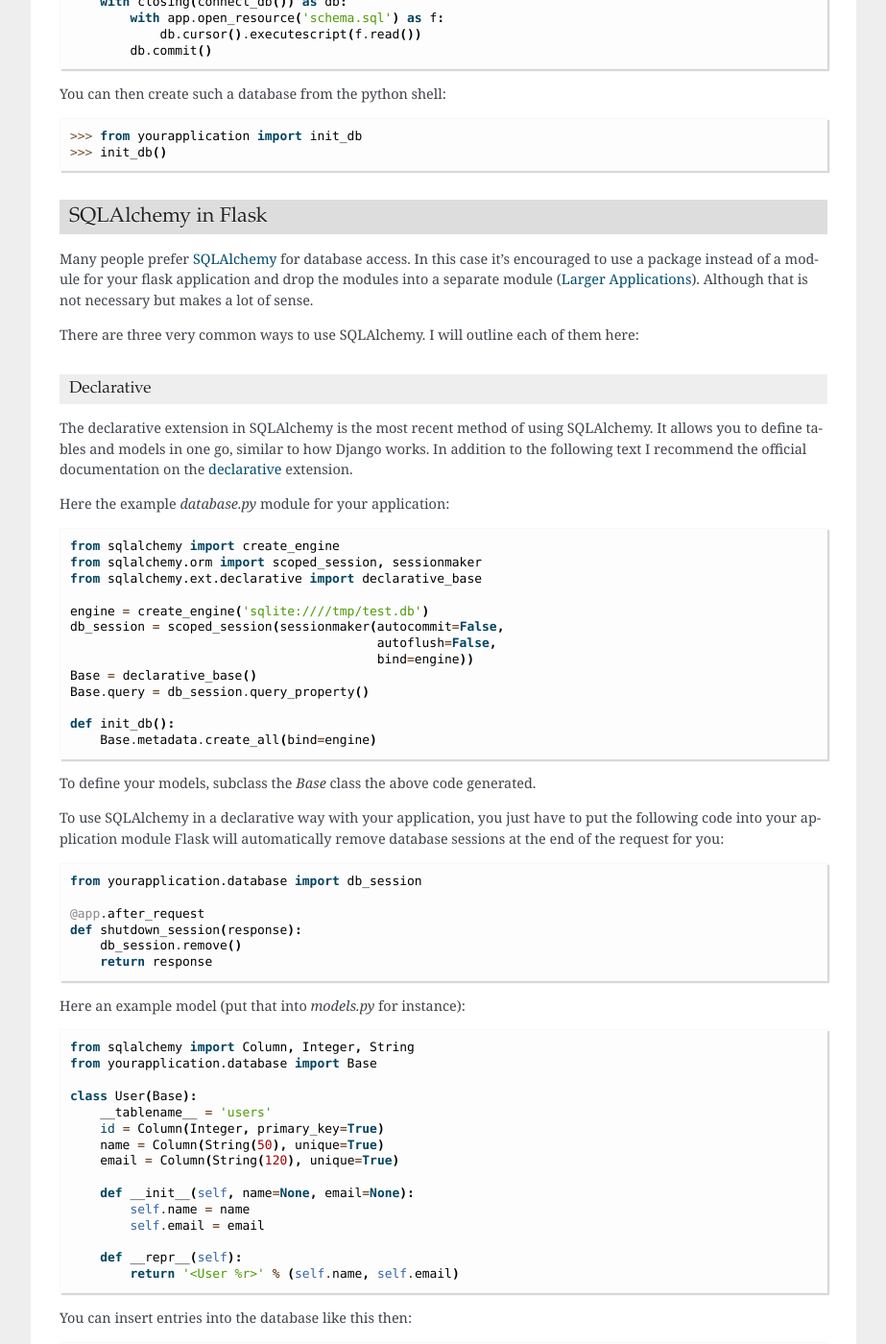
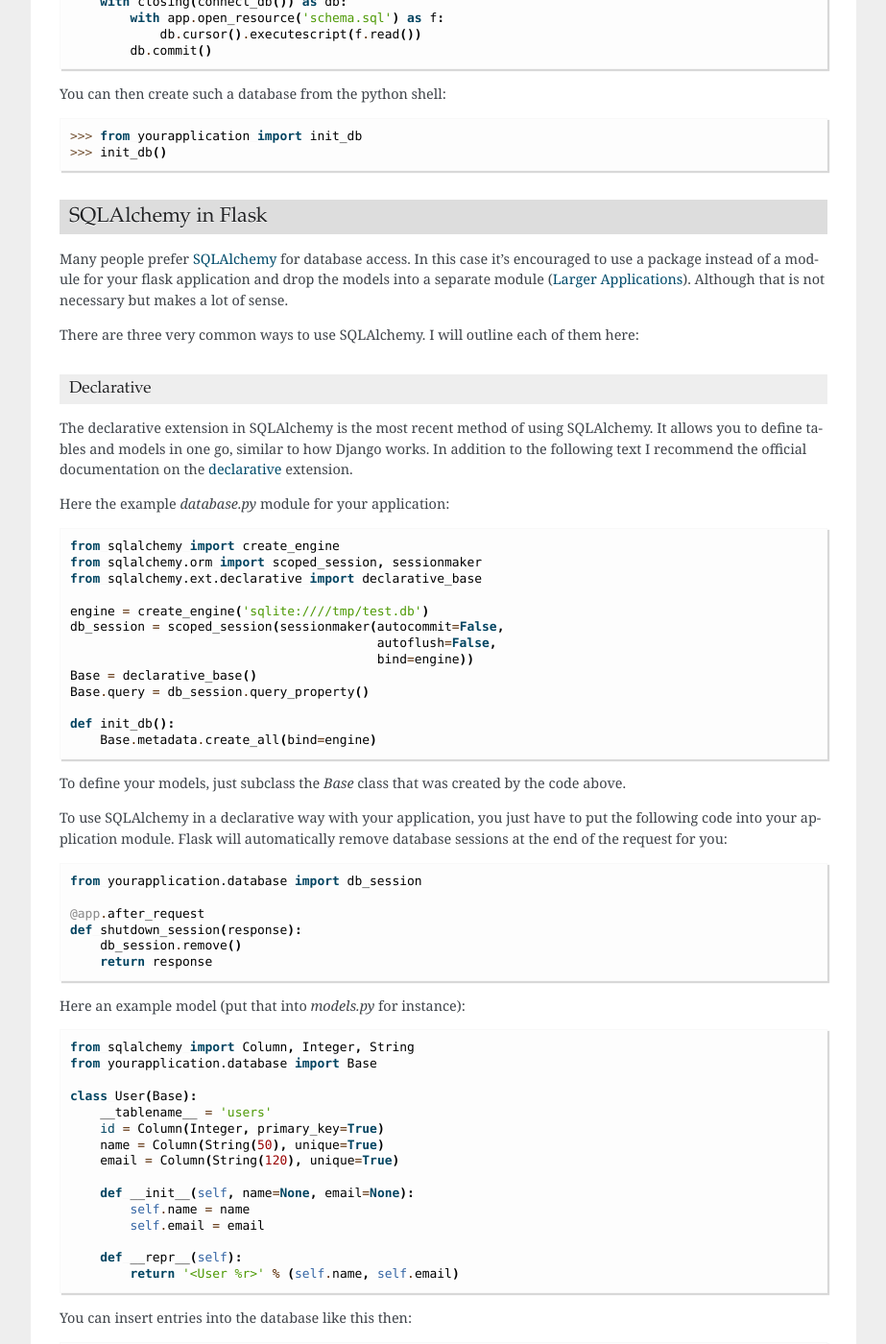
Before and after one commit to naturalspirit-dev/flask-website, a Sphinx documentation site: the page built from docs/patterns.rst, in a window 1280 px wide and 1400 px high, scrolled down 2938 px. Shown: the whole window at 96% size, without its empty margins (198-1121 px from the left). Built offline with Sphinx 7.4.7, drawn with Linux system fonts in a browser that asks for light colours.

Commit message:
More typo fixes

```diff
--- a/docs/becomingbig.rst
+++ b/docs/becomingbig.rst
@@ -33,7 +33,7 @@ scale applications:
     also requires that the whole application is imported when the system
     initializes or certain URLs will not be available right away.   A
     better solution would be to have one module with all URLs in there and
-    specifing the target functions explictliy or by name and importing
+    specifing the target functions explictly or by name and importing
     them when needed.
 -   switch to explicit request object passing.  This makes it more to type
     (because you now have something to pass around) but it makes it a
--- a/docs/patterns.rst
+++ b/docs/patterns.rst
@@ -195,7 +195,7 @@ SQLAlchemy in Flask
 
 Many people prefer `SQLAlchemy`_ for database access.  In this case it's
 encouraged to use a package instead of a module for your flask application
-and drop the modules into a separate module (:ref:`larger-applications`).
+and drop the models into a separate module (:ref:`larger-applications`).
 Although that is not necessary but makes a lot of sense.
 
 There are three very common ways to use SQLAlchemy.  I will outline each
@@ -225,10 +225,11 @@ Here the example `database.py` module for your application::
     def init_db():
         Base.metadata.create_all(bind=engine)
 
-To define your models, subclass the `Base` class the above code generated.
+To define your models, just subclass the `Base` class that was created by
+the code above.
 
 To use SQLAlchemy in a declarative way with your application, you just
-have to put the following code into your application module  Flask will
+have to put the following code into your application module.  Flask will
 automatically remove database sessions at the end of the request for you::
 
     from yourapplication.database import db_session
```
